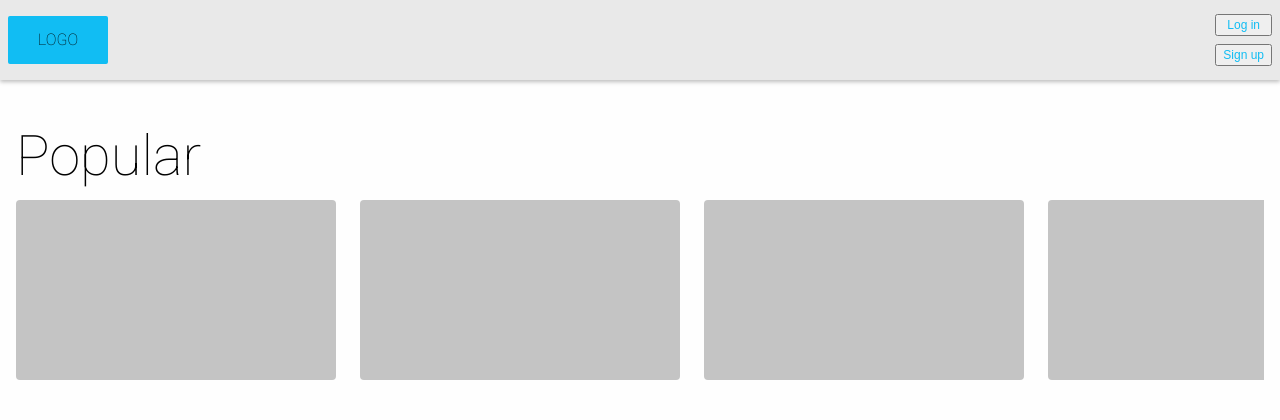
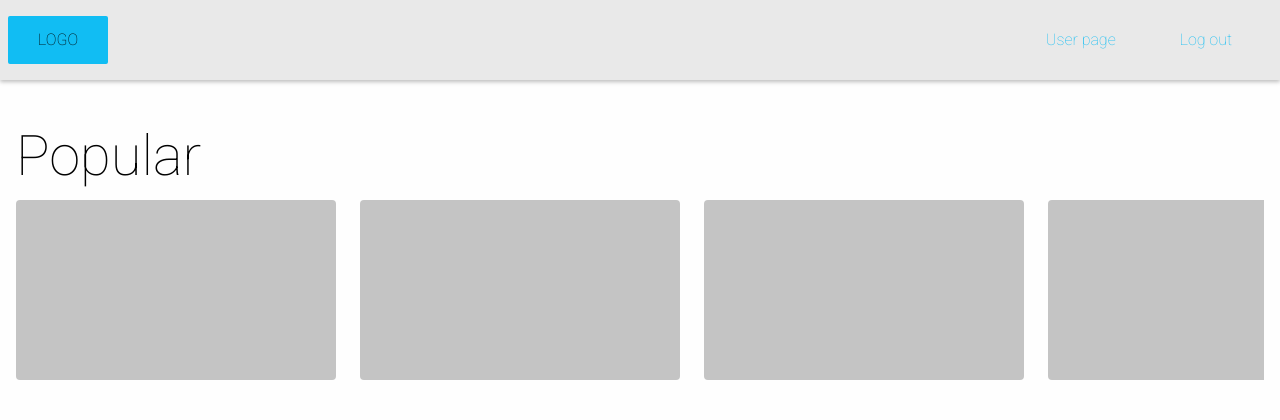
Before and after one commit to IainMcHugh/milestone-project-3, a Flask app: page / in a window 1280 px wide. Shown: the top 420 px of the page. Run offline with Flask 2, Linux system fonts and the light colour scheme; the visitor is signed in with stand-in values (Sample User, id 1); some libraries are stand-ins or nearby versions.

Commit message:
Adding login and logout functionality

```diff
--- a/app.py
+++ b/app.py
@@ -75,33 +75,38 @@ def siteDetails():
 
 
 @app.route('/user/<username>', methods=['GET', 'POST'])
-def user():
-    # user = mongo.db.users.find()
-    user = {
-        'username': 'Iain_McHugh',
-        'email': 'iamchugh@tcd.ie',
-        'websites': [
-            {
-                'id': '123456',
-                'name': 'My website',
-                'url': 'https://www.google.com',
-                'isOwner': True
-            },
-            {
-                'id': '123456',
-                'name': 'My second website',
-                'url': 'https://www.google.com',
-                'isOwner': True
-            },
-            {
-                'id': '123456',
-                'name': 'My third website',
-                'url': 'https://www.google.com',
-                'isOwner': False
-            },
-        ]
-    }
-    return render_template('user.html', user=user)
+def user(username):
+    if session["user"]:
+        username = mongo.db.users.find_one(
+            {"username": session["user"]})["username"]
+        user_data = mongo.db.users.find_one({"username": session["user"]})
+        return render_template(
+                'user.html', username=username, user_data=user_data)
+    return redirect(url_for("index"))
+    # user = {
+    #     'username': 'Iain_McHugh',
+    #     'email': 'iamchugh@tcd.ie',
+    #     'websites': [
+    #         {
+    #             'id': '123456',
+    #             'name': 'My website',
+    #             'url': 'https://www.google.com',
+    #             'isOwner': True
+    #         },
+    #         {
+    #             'id': '123456',
+    #             'name': 'My second website',
+    #             'url': 'https://www.google.com',
+    #             'isOwner': True
+    #         },
+    #         {
+    #             'id': '123456',
+    #             'name': 'My third website',
+    #             'url': 'https://www.google.com',
+    #             'isOwner': False
+    #         },
+    #     ]
+    # }
 
 
 
@@ -127,13 +132,15 @@ def signup():
         register = {
             "username": request.form.get('username').lower(),
             "email": request.form.get('email').lower(),
-            "password": generate_password_hash(request.form.get('password').lower()),
+            "password": generate_password_hash(
+                request.form.get('password').lower()),
         }
         mongo.db.users.insert_one(register)
 
         session["user"] = request.form.get('username').lower()
-        flash('Welcome ' + request.form.get('username') + ', you are now logged in', 'success')
-        return redirect(url_for('index'))
+        flash('Welcome ' + request.form.get('username') +
+        ', you are now logged in', 'success')
+        return redirect(url_for('user', username=session["user"]))
 
 
 @app.route('/login', methods=['POST'])
@@ -147,7 +154,7 @@ def login():
                 existing_user["password"], request.form.get('password')):
                     session["user"] = existing_user["username"].lower()
                     flash('Welcome ' + existing_user["username"] + ', you are now logged in', 'success')
-                    return redirect(url_for('index'))
+                    return redirect(url_for('user', username=session["user"]))
             else:
                 flash('Invalid email or password', 'error')
                 return redirect(url_for('index'))
@@ -156,6 +163,13 @@ def login():
             return redirect(url_for('index'))
 
 
+@app.route("/logout")
+def logout():
+    flash("You have successfully been logged out", "success")
+    session.pop("user")
+    return redirect(url_for('index'))
+
+
 if __name__ == '__main__':
     app.run(host=os.environ.get('IP'),
     port=int(os.environ.get('PORT')),
--- a/static/css/styles.css
+++ b/static/css/styles.css
@@ -40,10 +40,17 @@ header {
   border-radius: 2px;
 }
 
-#header-logged-out {
-  display: grid;
-  grid-template-rows: repeat(2, 1fr);
-  row-gap: 8px;
+.header-options {
+  display: flex;
+}
+
+.header-options > a,
+.header-options > button {
+  margin-right: 16px;
+}
+
+.header-options:last-child {
+  margin-right: 0;
 }
 
 .button-link-secondary {
@@ -51,6 +58,9 @@ header {
   line-height: 16px;
   color: var(--BLUE);
   text-decoration: none;
+  border: none;
+  background-color: transparent;
+  cursor: pointer;
 }
 
 /* home page */
--- a/templates/base.html
+++ b/templates/base.html
@@ -26,11 +26,30 @@
   <body>
     <header>
       <div id="logo-container">LOGO</div>
-      <!-- <div id="header-logged-in">User</div> -->
-      <div id="header-logged-out">
-        <button class="button-link-secondary open-login">Log in</button>
-        <button class="button-link-secondary open-signup">Sign up</button>
+
+      {% if session.user %}
+      <div class="header-options">
+        <a
+          href="{{ url_for('user', username=session['user']) }}"
+          class="button-link-secondary button-large"
+          >User page</a
+        >
+        <a
+          href="{{ url_for('logout') }}"
+          class="button-link-secondary button-large"
+          >Log out</a
+        >
       </div>
+      {% else %}
+      <div class="header-options">
+        <button class="button-link-secondary button-large open-login">
+          Log in
+        </button>
+        <button class="button-link-secondary button-large open-signup">
+          Sign up
+        </button>
+      </div>
+      {% endif %}
     </header>
     {% block content %} {% endblock %}
     <!-- Signup modal -->
--- a/templates/user.html
+++ b/templates/user.html
@@ -1,13 +1,13 @@
 {% extends "base.html" %} {% block content %}
 <div class="user-page">
   <div class="user-heading">
-    <h1>{{ user.username }}'s websites</h1>
+    <h1>{{ username }}'s websites</h1>
     <button class="button-primary button-large" href="url_for(add_website)">
       ADD
     </button>
   </div>
   <section class="website-list">
-    {% for website in user.websites %}
+    {% for website in username.websites %}
     <div class="panel small-panel">
       <div class="website-data">
         <a class="user-website-name" href="website.url">{{ website.name }}</a>
```
